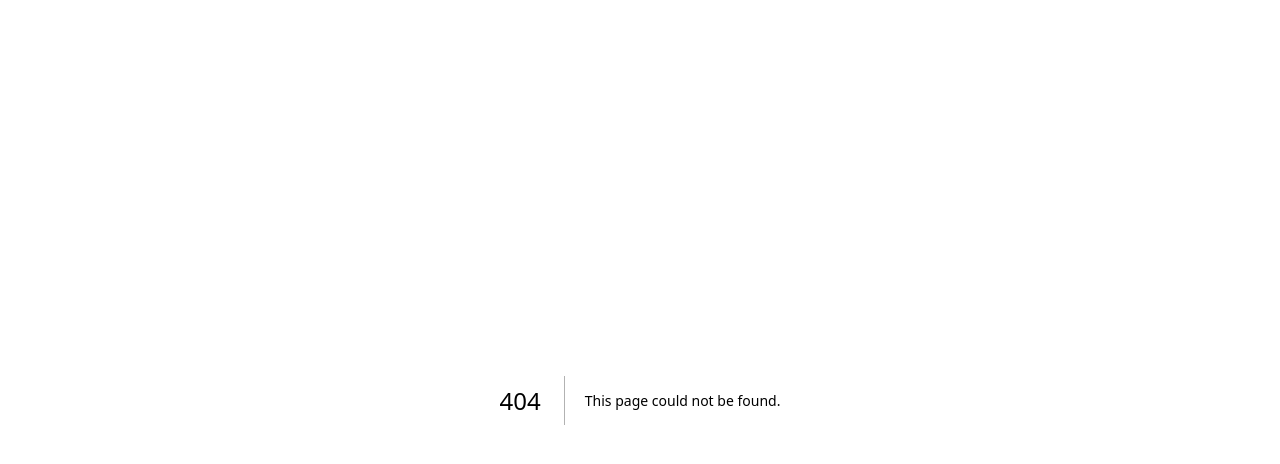
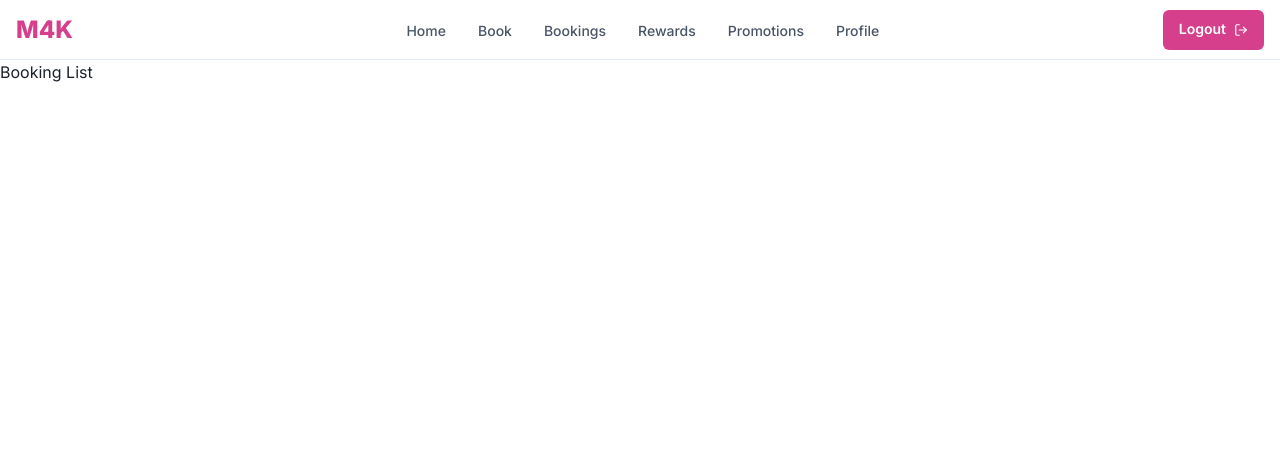
Before and after one commit to Coffee58511867/todo-app-nextjs, a Next.js app: page /customer/bookings in a window 1280 px wide. Before the commit this address had no page. Shown: the top 464 px of the page. Built offline with nearby package versions, Linux system fonts and the light colour scheme.

Commit message:
Created customer pages

```diff
--- /dev/null
+++ b/app/customer/bookings/page.tsx
@@ -0,0 +1,15 @@
+"use client"
+import { Text } from "@chakra-ui/react";
+
+export default function BookingList(){
+
+
+    return(
+        <>
+        <Text>
+            Booking List
+        </Text>
+
+        </>
+    )
+}
```
